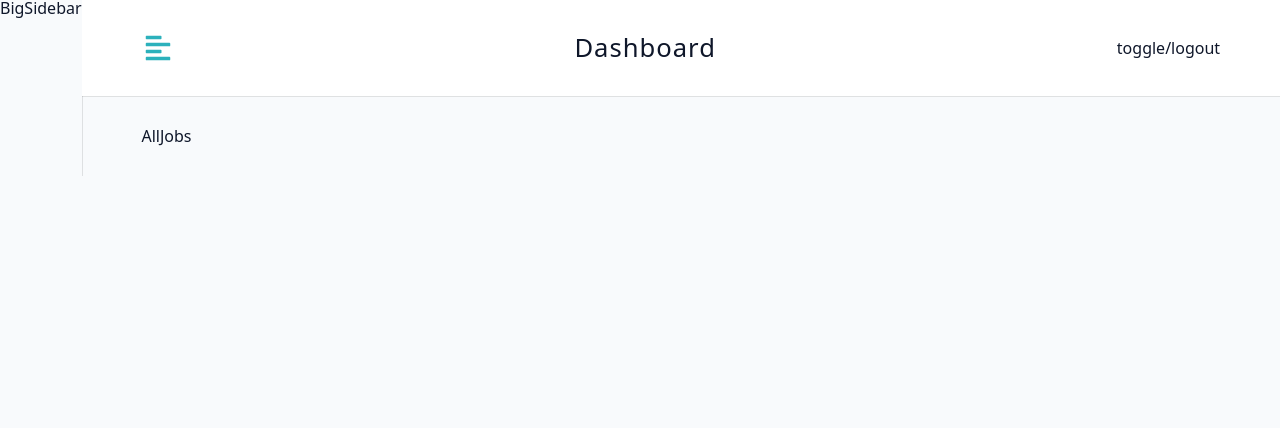
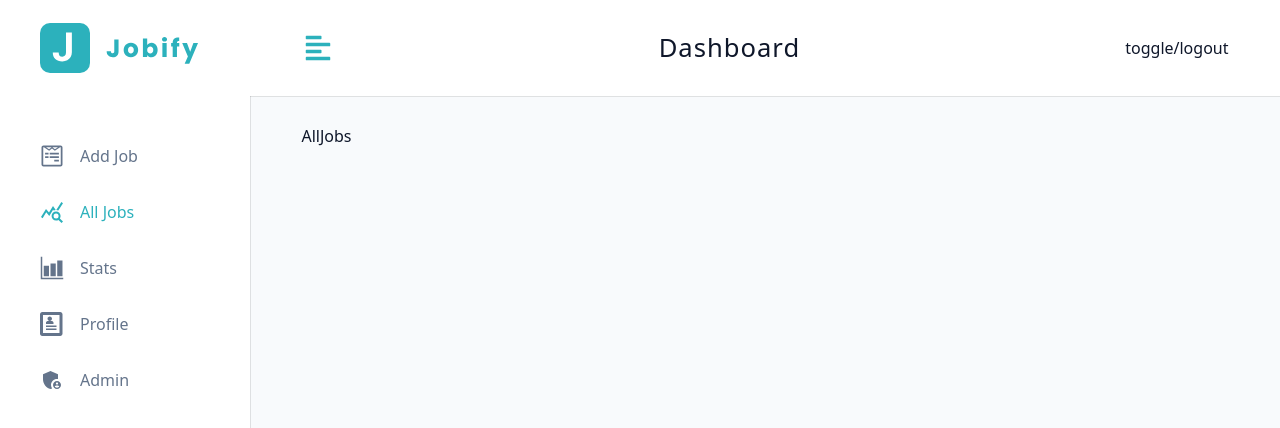
Before and after one commit to AdirNoyman/MERNapp_v2_Aug2023, a React (Vite) app in the folder client/: page /dashboard/all-jobs in a window 1280 px wide. Shown: the top 428 px of the page. Built offline with nearby package versions, Linux system fonts and the light colour scheme.

Commit message:
Added more side bar functionality

```diff
--- a/client/src/components/BigSidebar.jsx
+++ b/client/src/components/BigSidebar.jsx
@@ -1,7 +1,27 @@
 import Wrapper from '../assets/wrappers/BigSidebar';
+import { useDashboardContext } from '../pages/DashboardLayout';
+import Logo from './Logo';
+import NavLinks from './NavLinks';
 
 const BigSidebar = () => {
-  return <Wrapper>BigSidebar</Wrapper>;
+  const { showSidebar } = useDashboardContext();
+  return (
+    <Wrapper>
+      <div
+        className={
+          showSidebar ? 'sidebar-container' : 'sidebar-container  show-sidebar'
+        }
+      >
+        <div className="content">
+          <header>
+            {' '}
+            <Logo />
+          </header>
+          <NavLinks isBigSidebar />
+        </div>
+      </div>
+    </Wrapper>
+  );
 };
 
 export default BigSidebar;
--- /dev/null
+++ b/client/src/components/NavLinks.jsx
@@ -0,0 +1,29 @@
+import { useDashboardContext } from '../pages/DashboardLayout';
+import links from '../utils/links';
+import { NavLink } from 'react-router-dom';
+
+const NavLinks = ({ isBigSidebar }) => {
+  const { user, toggleSideBar } = useDashboardContext();
+
+  return (
+    <div className="nav-links">
+      {links.map((link) => {
+        const { text, path, icon } = link;
+        return (
+          <NavLink
+            to={path}
+            key={text}
+            className="nav-link"
+            onClick={isBigSidebar ? null : toggleSideBar}
+            end
+          >
+            <span className="icon">{icon}</span>
+            {text}
+          </NavLink>
+        );
+      })}
+    </div>
+  );
+};
+
+export default NavLinks;
--- a/client/src/components/SmallSidebar.jsx
+++ b/client/src/components/SmallSidebar.jsx
@@ -2,33 +2,22 @@ import { FaTimes } from 'react-icons/fa';
 import Wrapper from '../assets/wrappers/SmallSidebar';
 import { useDashboardContext } from '../pages/DashboardLayout';
 import Logo from './Logo';
-import links from '../utils/links';
-import { NavLink } from 'react-router-dom';
+import NavLinks from './NavLinks';
 
 const SmallSidebar = () => {
-  const data = useDashboardContext();
+  const { showSidebar, toggleSideBar } = useDashboardContext();
 
   return (
     <Wrapper>
-      <div className="sidebar-container show-sidebar">
+      <div className={`sidebar-container ${showSidebar && 'show-sidebar'}`}>
         <div className="content">
-          <button type="button" className="close-btn">
+          <button type="button" className="close-btn" onClick={toggleSideBar}>
             <FaTimes />
           </button>
           <header>
             <Logo />
           </header>
-          <div className="nav-links">
-            {links.map((link) => {
-              const { text, path, icon } = link;
-              return (
-                <NavLink to={path} key={text} className="nav-link">
-                  <span className="icon">{icon}</span>
-                  {text}
-                </NavLink>
-              );
-            })}
-          </div>
+          <NavLinks />
         </div>
       </div>
     </Wrapper>
```
